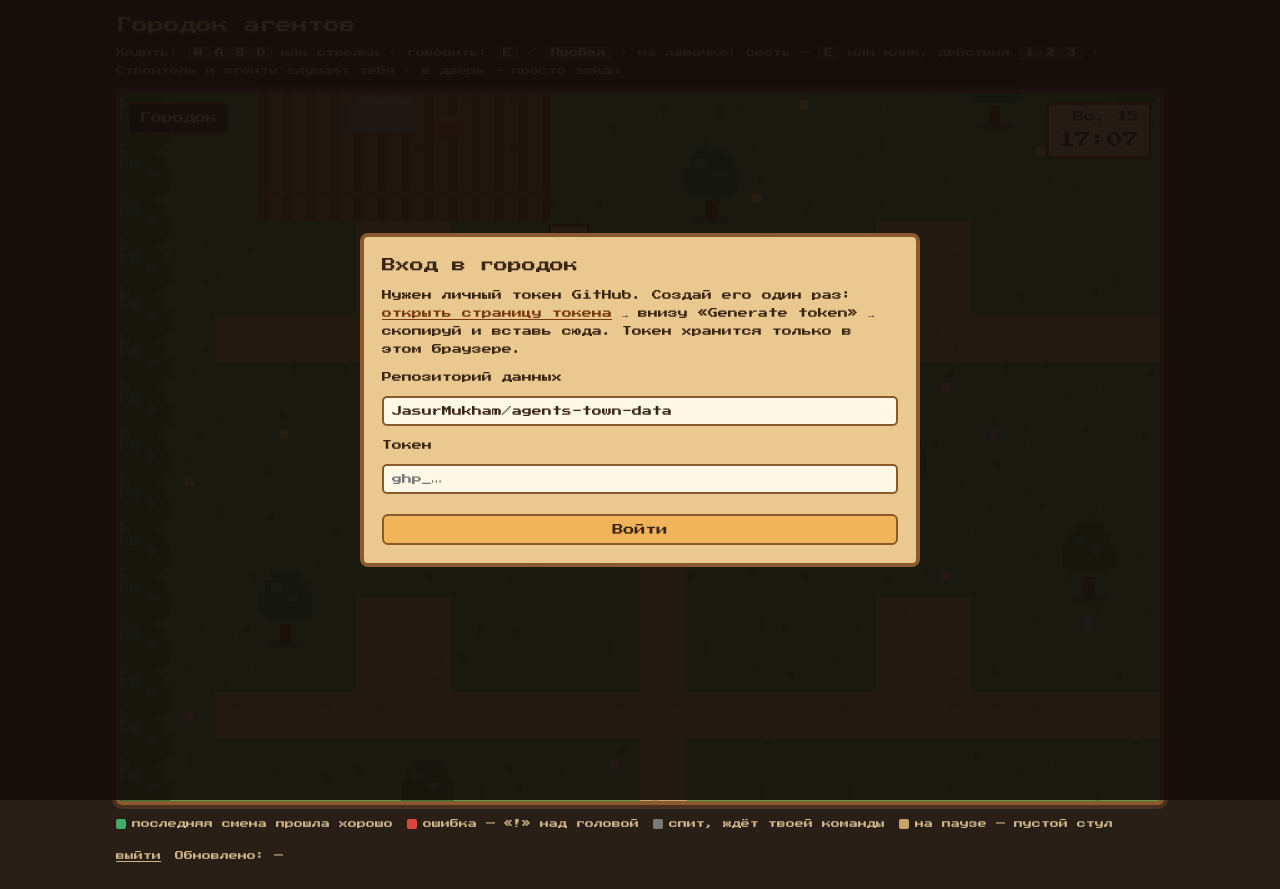
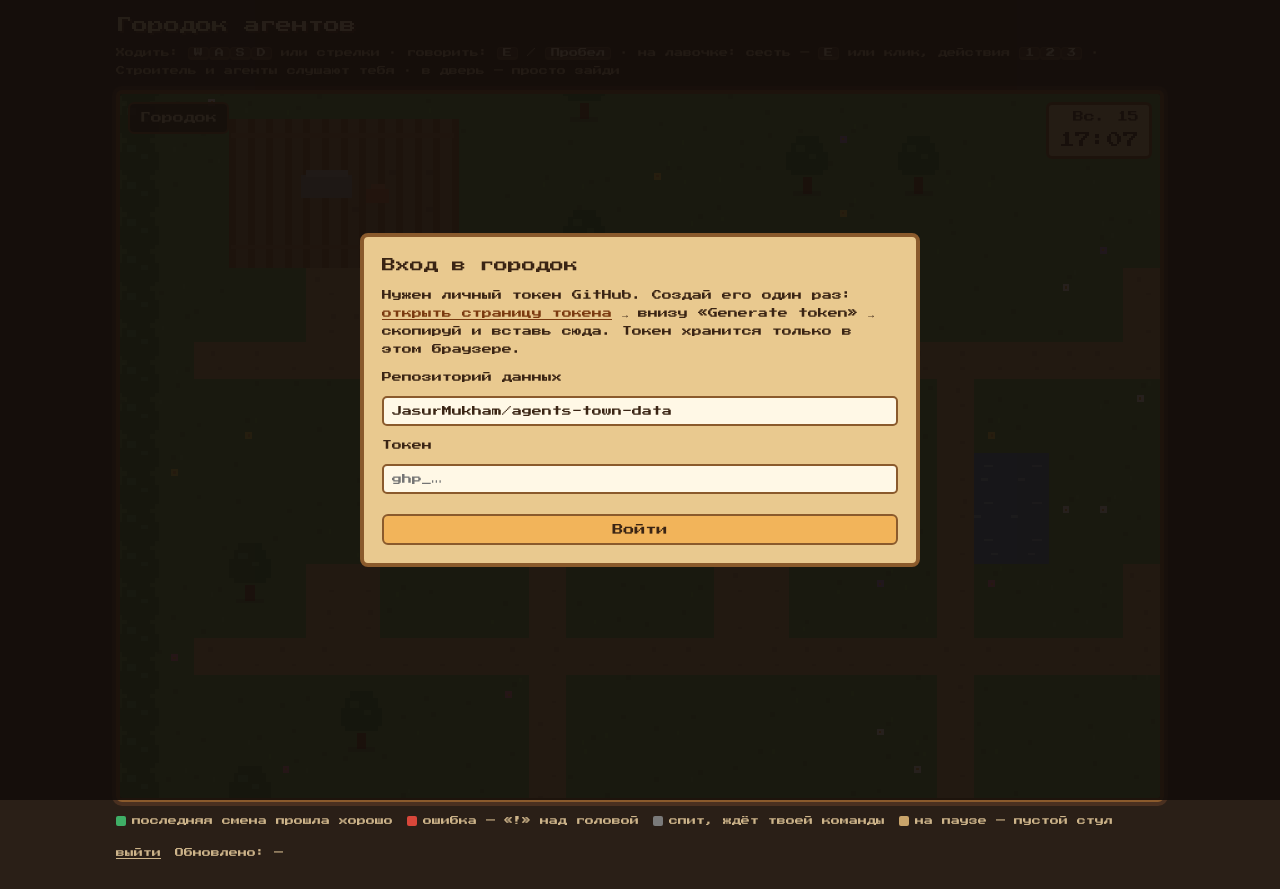
Before and after one commit to JasurMukham/agents-town, a plain HTML site: page index.html in a window 1280 px wide. Drawn offline with Linux system fonts and the light colour scheme; animation ran at ten frames a second.

Commit message:
Камера выше: на улице виден больший кусок города
Co-Authored-By: Claude Opus 5.5 <noreply@anthropic.com>
Claude-Session: https://claude.ai/code/session_01Tii3NJ175veGMF7zbkr33t

```diff
--- a/index.html
+++ b/index.html
@@ -29,7 +29,7 @@ html,body{margin:0;height:100%;background:var(--bg);color:#f4e6c8;font-family:va
 h1{margin:0;font:16px/1.4 var(--game);letter-spacing:0;color:#f6e3b8;text-shadow:2px 2px 0 #4a3020}
 .help{font-size:9px;line-height:2;color:#cdb48a}
 kbd{font-family:var(--pixel);background:#4a3626;border:1px solid #6b4d34;border-bottom-width:3px;border-radius:4px;padding:0 5px;color:#f4e6c8}
-.screen{position:relative;width:100%;aspect-ratio:352/240;border:4px solid var(--wood-dark);border-radius:6px;overflow:hidden;background:#000;box-shadow:0 0 0 4px #4a3020}
+.screen{position:relative;width:100%;aspect-ratio:448/304;border:4px solid var(--wood-dark);border-radius:6px;overflow:hidden;background:#000;box-shadow:0 0 0 4px #4a3020}
 canvas{position:absolute;inset:0;width:100%;height:100%;image-rendering:pixelated;display:block}
 .hud{position:absolute;top:8px;right:8px;background:var(--wood);color:var(--ink);border:3px solid var(--wood-dark);border-radius:6px;padding:4px 10px;text-align:right;font-size:clamp(8px,1.1vw,11px);line-height:1.5;font-variant-numeric:tabular-nums}
 .hud b{display:block;font:clamp(10px,1.5vw,16px)/1.5 var(--game);margin-top:2px}
@@ -223,7 +223,7 @@ const ghDB={
 };
 
 /* ================= ENGINE ================= */
-const T=16, LW=352, LH=240, S=3;
+const T=16, LW=448, LH=304, S=3;
 const cv=document.getElementById("game"), ctx=cv.getContext("2d");
 cv.width=LW*S; cv.height=LH*S;
 const R=(x,y,w,h,c)=>{ctx.fillStyle=c;ctx.fillRect(Math.round(x),Math.round(y),w,h)};
@@ -1171,11 +1171,13 @@ function render(){
     weatherDraw();
   } else {
     CAM.x=0;CAM.y=0;
+    const Z=1.27; ctx.setTransform(S*Z,0,0,S*Z,-LW*(Z-1)/2*S,-LH*(Z-1)/2*S);
     drawInterior();
     const objs=curAgents().map((a,i)=>({y:IOY+(DESKS[i][1]+1)*T,d:()=>drawAgent(a,i)}));
     objs.push({y:P.y,d:drawPlayer});
     othersHere().forEach(o=>objs.push({y:o.y,d:()=>drawPlayerAt(o,Object.assign({},DEFAULT_PLAYER,o.look||{},{name:(o.look&&o.look.name)||ownerName(o.login)}))}));
     objs.sort((a,b)=>a.y-b.y).forEach(o=>o.d());
+    ctx.setTransform(S,0,0,S,0,0);
   }
   if(fadeTo!==null||fade>0){
     if(fadeTo!==null){fade+=0.08; if(fade>=1){
```
